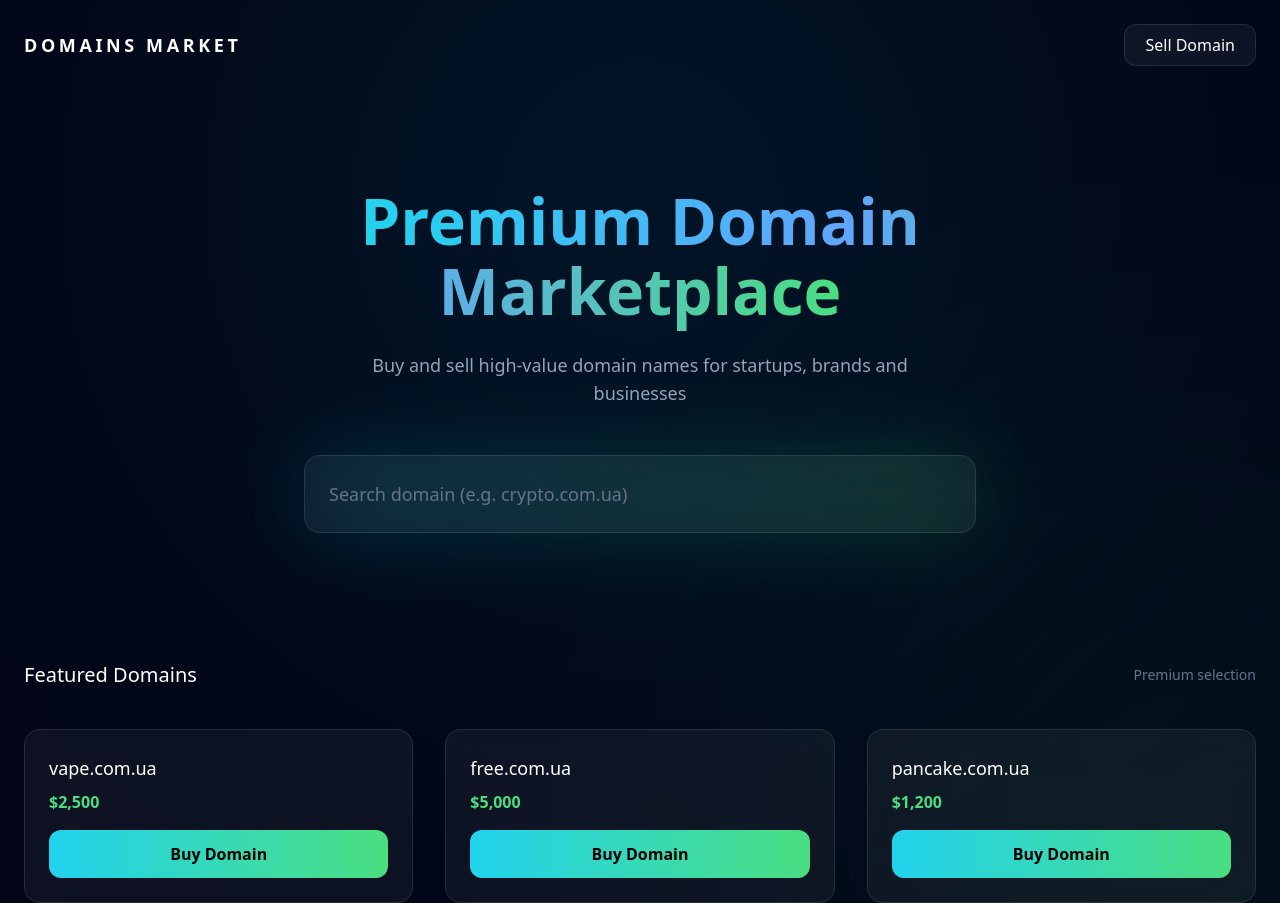
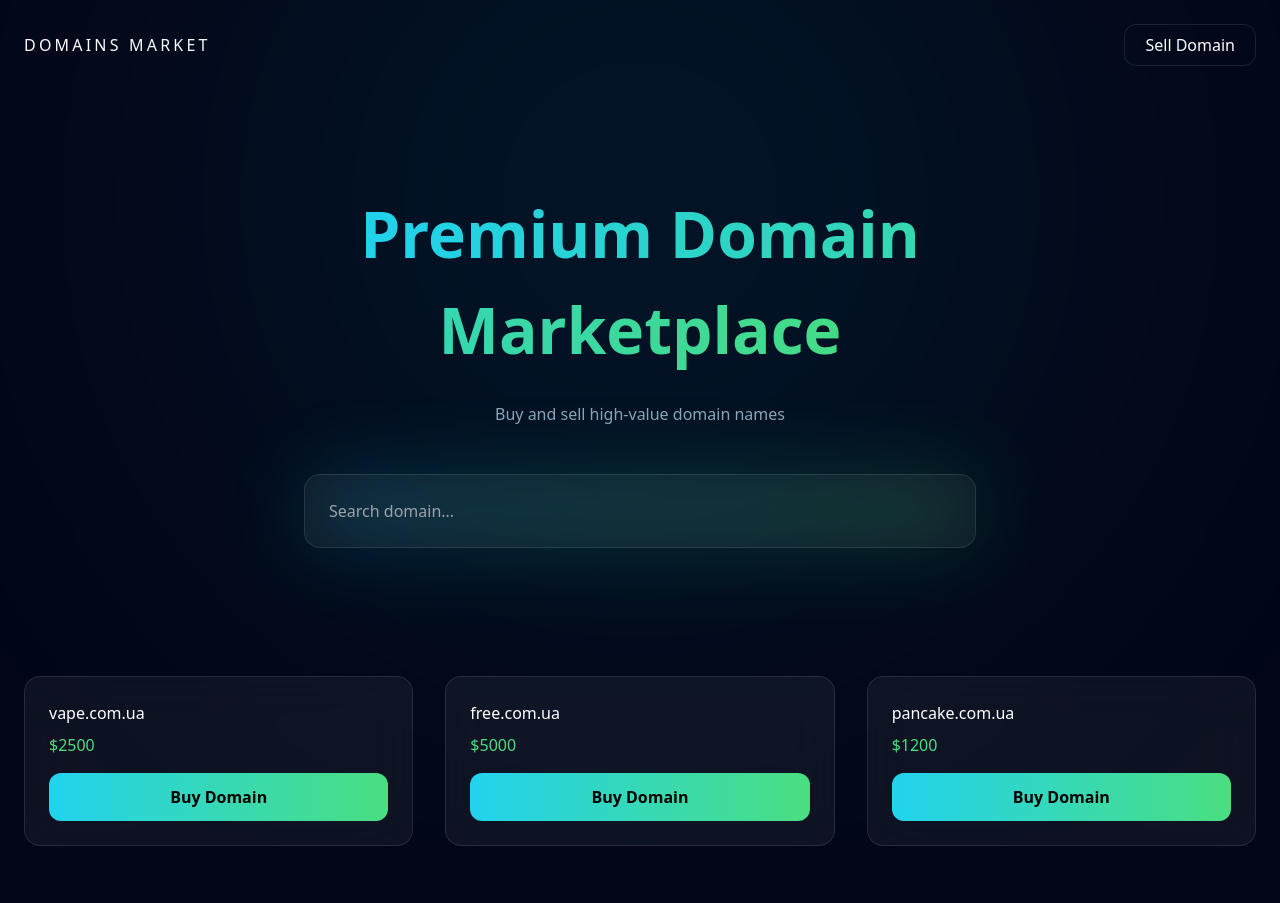
Before and after one commit to bestdomainua-coder/domains-market-clean, a Next.js app: page / in a window 1280 px wide. After the commit the page ends 846 px from the top, so only its background shows below. Built offline with nearby package versions, Linux system fonts and the light colour scheme.

Commit message:
Update page.tsx

```diff
--- a/app/page.tsx
+++ b/app/page.tsx
@@ -1,83 +1,98 @@
+"use client";
+
+import { motion } from "framer-motion";
+
 export default function Page() {
   const domains = [
-    { name: "vape.com.ua", price: "$2,500" },
-    { name: "free.com.ua", price: "$5,000" },
-    { name: "pancake.com.ua", price: "$1,200" },
+    { name: "vape.com.ua", price: 2500 },
+    { name: "free.com.ua", price: 5000 },
+    { name: "pancake.com.ua", price: 1200 },
   ];
 
   return (
     <main className="min-h-screen bg-[#020617] text-white relative overflow-hidden">
 
-      {/* BACKGROUND GLOW */}
+      {/* BACKGROUND */}
       <div className="absolute top-[-200px] left-1/2 -translate-x-1/2 w-[800px] h-[800px] bg-cyan-500 opacity-10 blur-[200px] rounded-full"></div>
-      <div className="absolute bottom-[-200px] right-[-200px] w-[600px] h-[600px] bg-green-500 opacity-10 blur-[200px] rounded-full"></div>
 
       {/* NAV */}
-      <div className="max-w-7xl mx-auto px-6 py-6 flex justify-between items-center relative z-10">
-        <h1 className="text-lg tracking-[0.2em] font-semibold">
-          DOMAINS MARKET
-        </h1>
+      <motion.div
+        initial={{ opacity: 0, y: -20 }}
+        animate={{ opacity: 1, y: 0 }}
+        className="max-w-7xl mx-auto px-6 py-6 flex justify-between items-center"
+      >
+        <h1 className="tracking-[0.2em]">DOMAINS MARKET</h1>
 
-        <button className="px-5 py-2 rounded-xl border border-white/10 bg-white/5 backdrop-blur-md hover:bg-white/10 transition">
+        <button className="px-5 py-2 rounded-xl border border-white/10 hover:bg-white/10 transition">
           Sell Domain
         </button>
-      </div>
+      </motion.div>
 
       {/* HERO */}
-      <section className="max-w-5xl mx-auto text-center mt-24 px-6 relative z-10">
+      <section className="max-w-5xl mx-auto text-center mt-24 px-6">
 
-        <h2 className="text-[64px] leading-[1.1] font-bold mb-6">
-          <span className="bg-gradient-to-r from-cyan-400 via-blue-400 to-green-400 bg-clip-text text-transparent">
+        <motion.h2
+          initial={{ opacity: 0, y: 40 }}
+          animate={{ opacity: 1, y: 0 }}
+          transition={{ delay: 0.2 }}
+          className="text-[64px] font-bold mb-6"
+        >
+          <span className="bg-gradient-to-r from-cyan-400 to-green-400 bg-clip-text text-transparent">
             Premium Domain Marketplace
           </span>
-        </h2>
+        </motion.h2>
 
-        <p className="text-slate-400 text-lg mb-12 max-w-xl mx-auto">
-          Buy and sell high-value domain names for startups, brands and businesses
-        </p>
+        <motion.p
+          initial={{ opacity: 0 }}
+          animate={{ opacity: 1 }}
+          transition={{ delay: 0.4 }}
+          className="text-slate-400 mb-12"
+        >
+          Buy and sell high-value domain names
+        </motion.p>
 
         {/* SEARCH */}
-        <div className="relative max-w-2xl mx-auto group">
-
-          {/* glow */}
+        <motion.div
+          initial={{ opacity: 0, scale: 0.9 }}
+          animate={{ opacity: 1, scale: 1 }}
+          transition={{ delay: 0.6 }}
+          className="relative max-w-2xl mx-auto group"
+        >
           <div className="absolute inset-0 bg-gradient-to-r from-cyan-500 to-green-500 blur-2xl opacity-20 group-hover:opacity-40 transition rounded-2xl"></div>
 
           <input
-            placeholder="Search domain (e.g. crypto.com.ua)"
-            className="relative w-full p-6 rounded-2xl bg-white/5 backdrop-blur-xl border border-white/10 focus:outline-none focus:ring-2 focus:ring-cyan-400 text-lg placeholder:text-slate-500"
+            placeholder="Search domain..."
+            className="relative w-full p-6 rounded-2xl bg-white/5 border border-white/10 focus:ring-2 focus:ring-cyan-400 outline-none"
           />
-        </div>
-
+        </motion.div>
       </section>
 
       {/* DOMAINS */}
-      <section className="max-w-7xl mx-auto px-6 mt-32 relative z-10">
-
-        <div className="flex justify-between items-center mb-10">
-          <h3 className="text-xl">Featured Domains</h3>
-          <span className="text-slate-500 text-sm">Premium selection</span>
-        </div>
-
+      <section className="max-w-7xl mx-auto px-6 mt-32">
         <div className="grid md:grid-cols-3 gap-8">
 
           {domains.map((d, i) => (
-            <div
+            <motion.div
               key={i}
-              className="group relative bg-white/5 backdrop-blur-xl border border-white/10 rounded-2xl p-6 transition hover:scale-[1.03] hover:border-cyan-400/30"
+              initial={{ opacity: 0, y: 40 }}
+              animate={{ opacity: 1, y: 0 }}
+              transition={{ delay: i * 0.2 }}
+              whileHover={{ scale: 1.05 }}
+              className="bg-white/5 border border-white/10 rounded-2xl p-6 backdrop-blur-xl"
             >
-              {/* glow hover */}
-              <div className="absolute inset-0 rounded-2xl bg-gradient-to-r from-cyan-500 to-green-500 opacity-0 group-hover:opacity-10 blur-xl transition"></div>
+              <h4 className="mb-2">{d.name}</h4>
 
-              <h4 className="text-lg mb-2 relative z-10">{d.name}</h4>
-
-              <p className="text-green-400 font-semibold mb-4 relative z-10">
-                {d.price}
+              <p className="text-green-400 mb-4">
+                ${d.price}
               </p>
 
-              <button className="relative z-10 w-full py-3 rounded-xl bg-gradient-to-r from-cyan-400 to-green-400 text-black font-semibold hover:opacity-90 transition">
+              <button
+                onClick={() => alert(`Buy ${d.name}`)}
+                className="w-full py-3 rounded-xl bg-gradient-to-r from-cyan-400 to-green-400 text-black font-semibold"
+              >
                 Buy Domain
               </button>
-            </div>
+            </motion.div>
           ))}
 
         </div>
```
